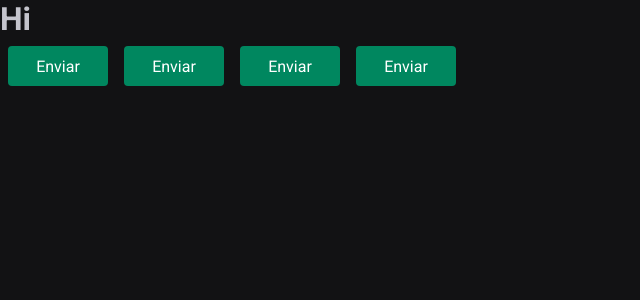
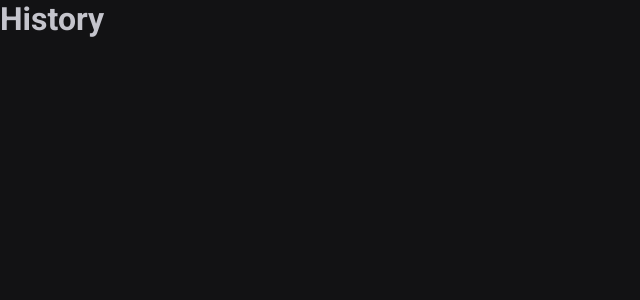
Before and after one commit to Matheus-Arruda3006/Timer, a React (Vite) app: page /history in a window 1280 px wide. Shown: the top 300 px of the page, without its empty margins (0-640 px from the left). Built offline with nearby package versions, Linux system fonts and the light colour scheme.

Commit message:
creating routes

```diff
--- a/package.json
+++ b/package.json
@@ -12,16 +12,18 @@
   "dependencies": {
     "react": "^18.2.0",
     "react-dom": "^18.2.0",
+    "react-router-dom": "^6.21.1",
     "styled-components": "^6.1.3"
   },
   "devDependencies": {
+    "@rocketseat/eslint-config": "^2.1.0",
     "@types/react": "^18.2.43",
     "@types/react-dom": "^18.2.17",
     "@types/styled-components": "^5.1.34",
     "@typescript-eslint/eslint-plugin": "^6.14.0",
     "@typescript-eslint/parser": "^6.14.0",
     "@vitejs/plugin-react": "^4.2.1",
-    "eslint": "^8.55.0",
+    "eslint": "^8.56.0",
     "eslint-plugin-react-hooks": "^4.6.0",
     "eslint-plugin-react-refresh": "^0.4.5",
     "typescript": "^5.2.2",
--- a/src/@types/styled.d.ts
+++ b/src/@types/styled.d.ts
@@ -5,4 +5,4 @@
 
 declare module 'styled-components'{
     export interface DefaultTheme extends ThemeType{}
-};
+}
--- a/src/App.tsx
+++ b/src/App.tsx
@@ -1,8 +1,9 @@
 import { ThemeProvider } from 'styled-components'
 import { useState } from 'react'
-import { Button } from './assets/Button'
 import { defaultTheme } from './styles/themes/default'
 import { GlobalStyle } from './styles/themes/global'
+import { BrowserRouter } from 'react-router-dom';
+import { Router } from './Router';
 
 
 export function App() {
@@ -11,12 +12,9 @@
   return (
 
     <ThemeProvider theme={defaultTheme}>
-        <h1>Hi</h1>
-        <Button variant='primary'/>
-        <Button variant='secondary'/>
-        <Button variant='danger'/>
-        <Button variant='success'/>
-
+      <BrowserRouter>
+        <Router/>
+      </BrowserRouter>
         <GlobalStyle/>
     </ThemeProvider>
 
--- /dev/null
+++ b/src/Router.tsx
@@ -0,0 +1,14 @@
+import { Routes, Route } from "react-router-dom";
+import { Home } from "./pages/Home";
+import { History } from "./pages/History";
+
+
+export function Router(){
+    return(
+        <Routes>
+            <Route path="/" element={<Home/>}/>
+            <Route path="/history" element={<History/>}/>
+        </Routes>
+    );
+
+}
--- a/src/assets/Button.styles.ts
+++ /dev/null
@@ -1,27 +0,0 @@
-import styled, {css} from "styled-components";
-
-export type ButtonVariant = 'primary' | 'secondary' | 'danger' | 'success';
-
-interface ButtonContainerProps {
-    variant: ButtonVariant;
-}
-
-const buttonVariants = {
-    primary: 'purple',
-    secondary: 'gray',
-    danger: 'red',
-    success: 'green'
-
-};
-
-export const ButtonContainer = styled.button<ButtonContainerProps>`
-    width: 100px;
-    height: 40px;
-    border-radius: 4px;
-    border: 0;
-    margin: 8px;
-
-    background-color: ${props => props.theme['green-500']};
-    color: ${props => props.theme['white']}
-
-`;
--- a/src/assets/Button.tsx
+++ /dev/null
@@ -1,9 +0,0 @@
-import { ButtonContainer, ButtonVariant } from "./Button.styles";
-
-interface ButtonProps {
-    variant?: ButtonVariant;
-};
-
-export function Button ({ variant = "primary" }: ButtonProps){
-    return <ButtonContainer variant={variant}>Enviar</ButtonContainer>
-};
--- /dev/null
+++ b/src/pages/History.tsx
@@ -0,0 +1,5 @@
+export function History (){
+    return(
+        <h1>History</h1>
+    );
+}
--- /dev/null
+++ b/src/pages/Home.tsx
@@ -0,0 +1,5 @@
+export function Home (){
+    return(
+        <h1>Home</h1>
+    );
+}
```
Also changed, not shown: .eslintrc.json (added), 1 other file (tests, documents, lock files or other folders).
